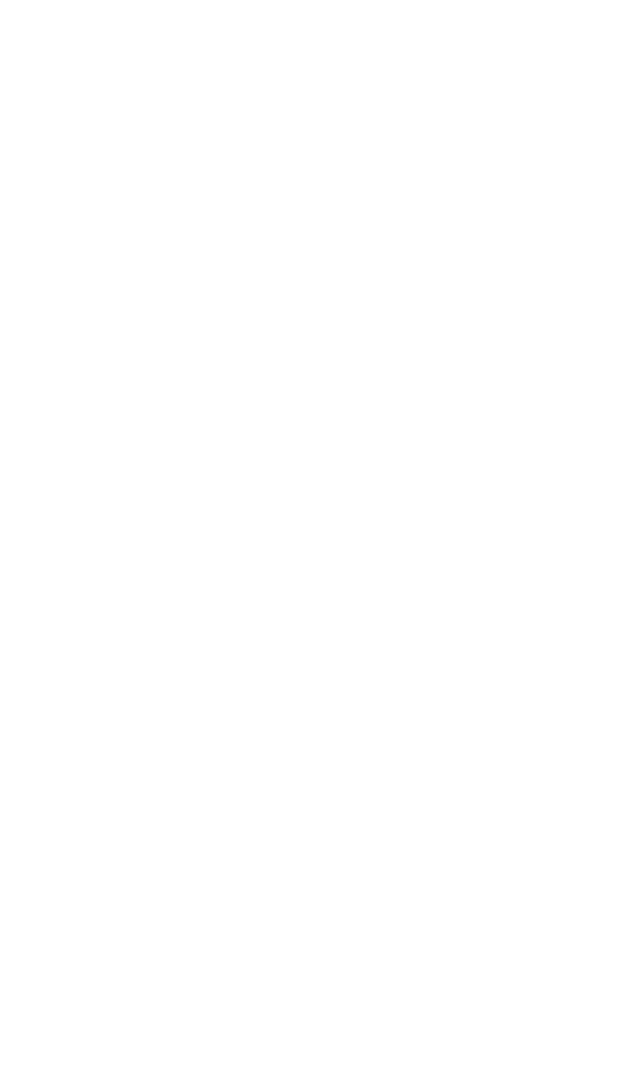
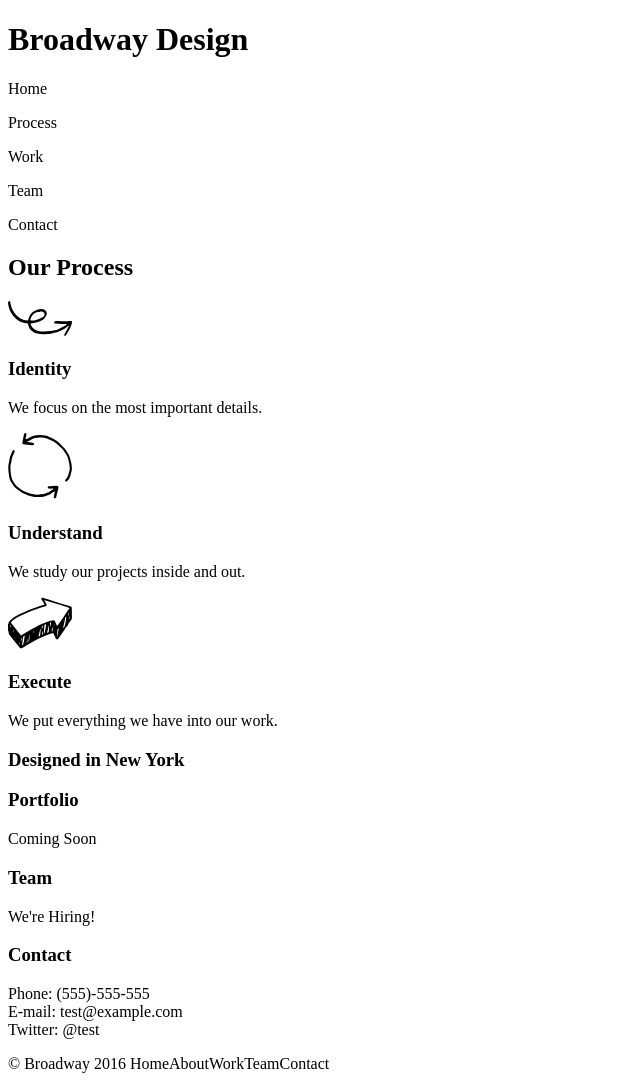
Before and after one commit to wamitchell/broadway-design, a plain HTML site: page index.html in a window 1280 px wide. Shown: the whole page, without its empty margins (0-640 px from the left). Before the commit the page ends 800 px from the top, so only its background shows below. Drawn offline with Linux system fonts and the light colour scheme.

Commit message:
Completed html

```diff
--- a/index.html
+++ b/index.html
@@ -6,6 +6,40 @@
     </head>
 
     <body>
+        <div id="top">
+        <h1>Broadway Design</h1>
+        <nav>
+            <p><a>Home</a></p>
+            <p><a>Process</a></p>
+            <p><a>Work</a></p>
+            <p><a>Team</a></p>
+            <p><a>Contact</a></p>
+        </nav>
+        </div>
+
+        <h2>Our Process</h2>
+        <img src="resources/identify.svg">
+        <h3>Identity</h3>
+            <p>We focus on the most important details.</p>
+        <img src="resources/understand.svg">
+        <h3>Understand</h3>
+            <p>We study our projects inside and out.</p>
+        <img src="resources/execute.svg">
+        <h3>Execute</h3>
+            <p>We put everything we have into our work.</p>
+
+        <h3 id=nyc>Designed in New York</h3>
+
+        <h3>Portfolio</h3>
+            <p>Coming Soon</p>
+        <h3>Team</h3>
+            <p>We're Hiring!</p>
+        <h3>Contact</h3>
+            <p>Phone: (555)-555-555<br>E-mail: test@example.com<br>Twitter: @test</p>
+
+        <footer>
+            <p>&copy; Broadway 2016 <span><a>Home</a><a>About</a><a>Work</a><a>Team</a><a>Contact</a></span></p>
+        </footer>
 
     </body>
 </html>
```
Also changed, not shown: resources/broadway_redline.jpg (added), resources/execute.svg (added), resources/identify.svg (added), resources/the-flatiron-building.png (added), resources/understand.svg (added).
